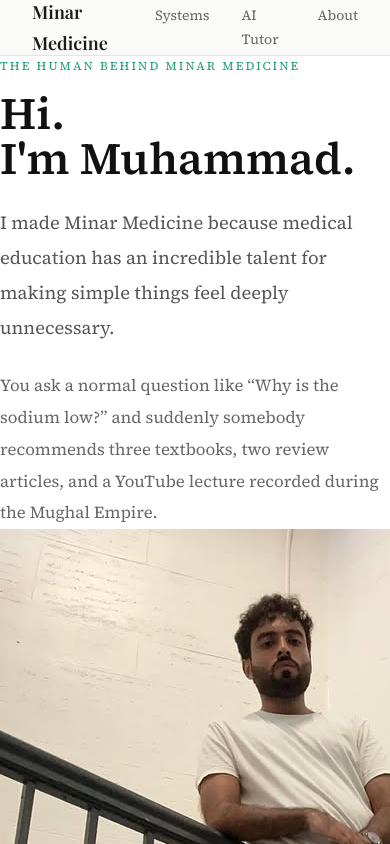
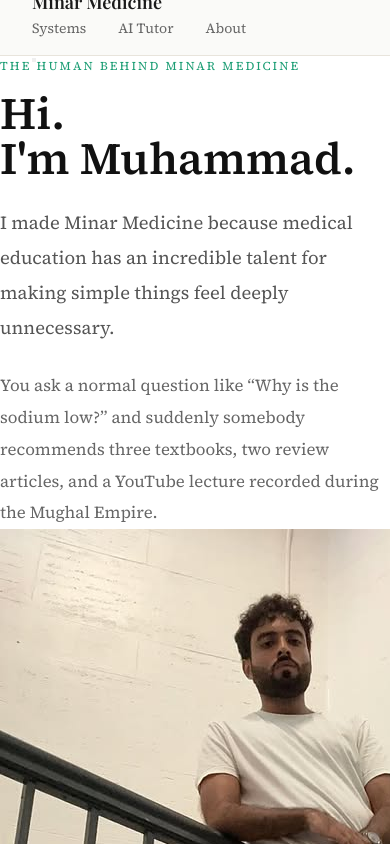
Before and after one commit to muhammadtoor702-blip/minar-medicine, a Next.js app: page /about in a window 390 px wide. Shown: the top 844 px of the page. Built offline with nearby package versions, Linux system fonts and the light colour scheme; a web font is replaced by a local one.

Commit message:
enhance mobile navigation and improve about page image layout

```diff
--- a/pages/_app.tsx
+++ b/pages/_app.tsx
@@ -1,22 +1,52 @@
 import type { AppProps } from 'next/app'
 import Link from 'next/link'
+import { useState } from 'react'
 import '../styles/globals.css'
 
 export default function App({ Component, pageProps }: AppProps) {
+  const [menuOpen, setMenuOpen] = useState(false)
+
   return (
     <>
-      <nav className="nav flex items-center justify-between gap-3 sm:gap-6">
-        <Link
-          href="/"
-          className="nav-brand min-w-0 max-w-[45vw] truncate text-[15px] sm:max-w-none sm:text-lg"
-        >
-          Minar Medicine
-        </Link>
-        <div className="nav-links flex items-center gap-2 text-[13px] sm:gap-4 sm:text-base">
-          <Link href="/systems">Systems</Link>
-          <a href="https://minar-medicine-ai.vercel.app/chat" target="_blank" rel="noopener noreferrer">AI Tutor</a>
-          <Link href="/about">About</Link>
+      <nav className="nav">
+        <div className="flex items-center justify-between w-full">
+          <Link href="/" className="nav-brand" onClick={() => setMenuOpen(false)}>
+            Minar Medicine
+          </Link>
+
+          {/* Desktop links */}
+          <div className="nav-links hidden md:flex items-center gap-6">
+            <Link href="/systems">Systems</Link>
+            <a href="https://minar-medicine-ai.vercel.app/chat" target="_blank" rel="noopener noreferrer">AI Tutor</a>
+            <Link href="/about">About</Link>
+          </div>
+
+          {/* Hamburger button - mobile only */}
+          <button
+            className="md:hidden flex flex-col justify-center items-center w-8 h-8 gap-1.5"
+            onClick={() => setMenuOpen(!menuOpen)}
+            aria-label="Toggle menu"
+          >
+            {menuOpen ? (
+              <span style={{ fontSize: '20px', lineHeight: 1, color: '#111' }}>✕</span>
+            ) : (
+              <>
+                <span className="block w-6 h-0.5 bg-gray-800"></span>
+                <span className="block w-6 h-0.5 bg-gray-800"></span>
+                <span className="block w-6 h-0.5 bg-gray-800"></span>
+              </>
+            )}
+          </button>
         </div>
+
+        {/* Mobile dropdown */}
+        {menuOpen && (
+          <div className="md:hidden w-full border-t border-gray-100 mt-3 pt-3 flex flex-col gap-4 pb-2">
+            <Link href="/systems" onClick={() => setMenuOpen(false)} className="text-sm text-gray-700">Systems</Link>
+            <a href="https://minar-medicine-ai.vercel.app/chat" target="_blank" rel="noopener noreferrer" onClick={() => setMenuOpen(false)} className="text-sm text-gray-700">AI Tutor</a>
+            <Link href="/about" onClick={() => setMenuOpen(false)} className="text-sm text-gray-700">About</Link>
+          </div>
+        )}
       </nav>
       <Component {...pageProps} />
       <footer className="footer">
--- a/pages/about.tsx
+++ b/pages/about.tsx
@@ -26,13 +26,13 @@ export default function About(): JSX.Element {
             </p>
           </div>
 
-          <div className="h-[340px] w-full overflow-hidden rounded-[20px] border border-[#e8e4dc] bg-[#f7f7f7] sm:h-[400px] sm:rounded-[24px] md:h-[520px] md:rounded-[28px]">
-            <img
-              src="/wahab.jpg"
-              alt="Muhammad Abdul Wahab Toor"
-              className="h-full w-full object-contain"
-            />
-          </div>
+          <div className="w-full overflow-hidden rounded-[20px] border border-[#e8e4dc] bg-[#f7f7f7] sm:rounded-[24px] md:rounded-[28px] max-h-[400px] md:max-h-[520px] md:h-[520px]">
+  <img
+    src="/wahab.jpg"
+    alt="Muhammad Abdul Wahab Toor"
+    className="w-full h-full object-cover object-top"
+  />
+</div>
         </div>
       </section>
 
```
